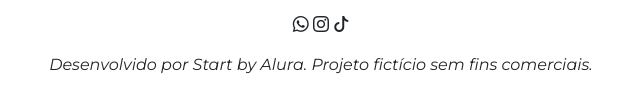
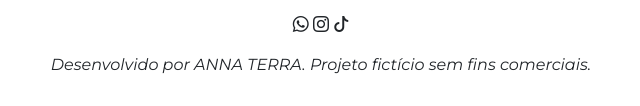
Before and after one commit to AnnaTMV3A/site-acess-vel, a plain HTML site: page index.html in a window 1280 px wide. Shown: the part 3072-3178 px from the top of the page, 319-959 px from the left. Drawn offline with nearby package versions, Linux system fonts and the light colour scheme.

Commit message:
Update index.html

```diff
--- a/index.html
+++ b/index.html
@@ -132,7 +132,7 @@
         <i class="bi bi-whatsapp"></i>
         <i class="bi bi-instagram"></i>
         <i class="bi bi-tiktok"></i>
-        <p class="mt-3">Desenvolvido por Start by Alura. Projeto fictício sem fins comerciais.</p>
+        <p class="mt-3">Desenvolvido por ANNA TERRA. Projeto fictício sem fins comerciais.</p>
     </footer>
 
     <script src="script.js"></script>
```
